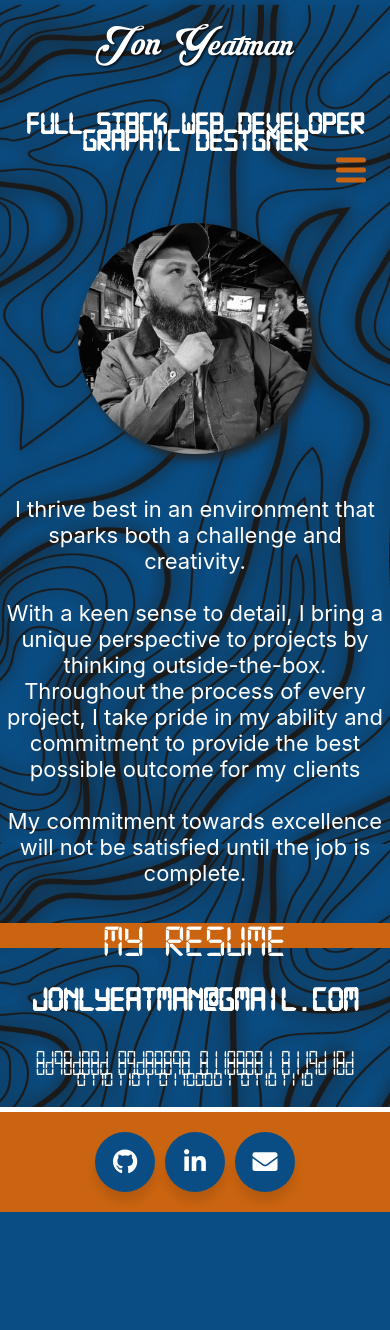
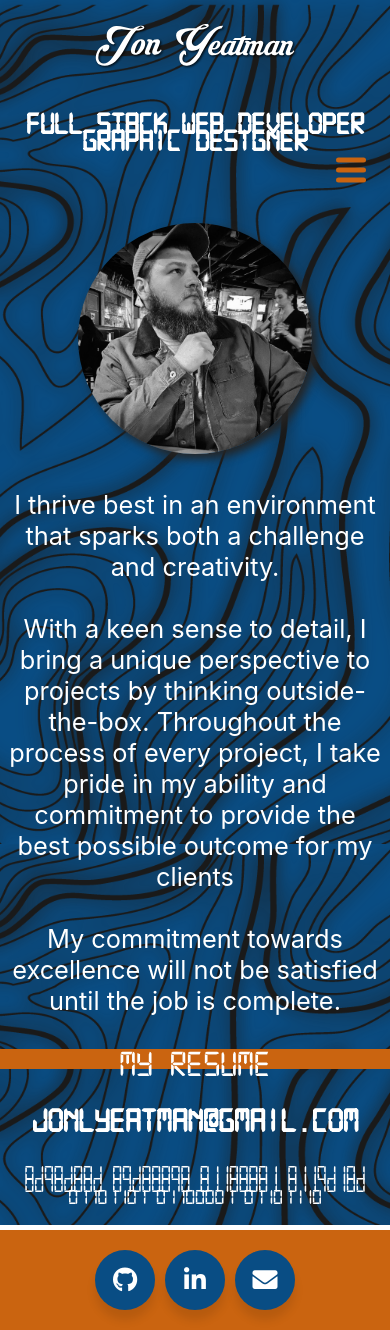
Before and after one commit to Yeatman51/jonlyeatman, a React (Create React App) app in the folder client/: page /About in a window 390 px wide. Before the commit the page ends 1212 px from the top, so only its background shows below. Built offline with nearby package versions, Linux system fonts and the light colour scheme.

Commit message:
Responsive design for about and contact pg

```diff
--- a/client/src/assets/scss/layouts/_about.scss
+++ b/client/src/assets/scss/layouts/_about.scss
@@ -21,9 +21,9 @@
   align-items: center;
   align-content: center;
   text-align: center;
-  margin: 20px 0 0 0;
-  padding: 0;
-  font-size: 30px;
+  margin: 2.5vw 0 0 0;
+  padding: 0 1vw 0 1vw;
+  font-size: 3vw;
 }
 
 .dividers-line {
@@ -44,15 +44,15 @@
 // }
 
 .resume {
+  background-color: var(--org);
+  color: white;
   font-family: digital-7;
+  text-decoration: none;
   display: flex;
-  color: white;
-  margin-top: 15px;
-  text-decoration: none;
   justify-content: center;
   align-items: center;
-  font-size: 45px;
-  background-color: var(--org);
+  margin: 2vw 0 0 0;
+  font-size: 4.5vw;
 }
 
 .secret-message {
@@ -63,22 +63,26 @@
   text-decoration: none;
   justify-content: center;
   align-items: center;
-  font-size: 22px;
-  margin: 10px 0 5px 0;
+  font-size: 2.5vw;
+  margin: 1vw 0 .5vw 0;
+  padding: 0 1vw 0 1vw;
 }
 
 @media screen and (max-width: 900px) {
   /* about pg */
   .about-text {
-    font-size: 22px;
+    font-size: 6.5vw;
+    padding: 0 2vw 0 2vw;
+  }
+
+  .resume {
+    font-size: 9.5vw;
   }
 
   .secret-message {
-    font-size: 20px;
-    margin: 10px 0 5px 0;
-  }
-  .icon-header {
-    font-size: 32px;
+    font-size: 5.5vw;
+    margin: 1vw 0 .5vw 0;
+    padding: 0 1vw 0 1vw;
   }
 
 }
--- a/client/src/assets/scss/layouts/_home.scss
+++ b/client/src/assets/scss/layouts/_home.scss
@@ -109,6 +109,7 @@
   }
   .icon-header {
     padding: 0 1vw 0 1vw;
+    font-size: 6.5vw;
   }
   .code-logos-container {
     grid-template-columns: 1fr 1fr;
--- a/client/src/assets/scss/main.css
+++ b/client/src/assets/scss/main.css
@@ -338,24 +338,10 @@ footer {
   }
 }
 .contact-form-container {
-  min-height: 80vh;
   display: flex;
   flex-direction: column;
+  align-content: center;
   align-items: center;
-}
-
-.contact-text-header {
-  color: white;
-  font-family: digital-7;
-  font-size: 5em;
-  text-align: center;
-}
-
-.contact-form-text {
-  color: white;
-  font-family: digital-7;
-  font-size: 3em;
-  text-align: center;
 }
 
 .contact-form {
@@ -427,6 +413,11 @@ label {
   border: 3px solid white;
 }
 
+@media screen and (max-width: 900px) {
+  .contact-form-container {
+    min-height: 52vh;
+  }
+}
 /* home pg */
 .cont-profile-pic {
   display: flex;
@@ -539,6 +530,7 @@ label {
 
   .icon-header {
     padding: 0 1vw 0 1vw;
+    font-size: 6.5vw;
   }
 
   .code-logos-container {
@@ -754,9 +746,9 @@ label {
   align-items: center;
   align-content: center;
   text-align: center;
-  margin: 20px 0 0 0;
-  padding: 0;
-  font-size: 30px;
+  margin: 2.5vw 0 0 0;
+  padding: 0 1vw 0 1vw;
+  font-size: 3vw;
 }
 
 .dividers-line {
@@ -765,15 +757,15 @@ label {
 }
 
 .resume {
+  background-color: var(--org);
+  color: white;
   font-family: digital-7;
+  text-decoration: none;
   display: flex;
-  color: white;
-  margin-top: 15px;
-  text-decoration: none;
   justify-content: center;
   align-items: center;
-  font-size: 45px;
-  background-color: var(--org);
+  margin: 2vw 0 0 0;
+  font-size: 4.5vw;
 }
 
 .secret-message {
@@ -784,22 +776,53 @@ label {
   text-decoration: none;
   justify-content: center;
   align-items: center;
-  font-size: 22px;
-  margin: 10px 0 5px 0;
+  font-size: 2.5vw;
+  margin: 1vw 0 0.5vw 0;
+  padding: 0 1vw 0 1vw;
 }
 
 @media screen and (max-width: 900px) {
   /* about pg */
   .about-text {
-    font-size: 22px;
+    font-size: 6.5vw;
+    padding: 0 2vw 0 2vw;
+  }
+
+  .resume {
+    font-size: 9.5vw;
   }
 
   .secret-message {
-    font-size: 20px;
-    margin: 10px 0 5px 0;
+    font-size: 5.5vw;
+    margin: 1vw 0 0.5vw 0;
+    padding: 0 1vw 0 1vw;
+  }
+}
+.contact-text-container {
+  color: white;
+}
+
+.contact-text-header {
+  color: white;
+  font-family: digital-7;
+  font-size: 9vw;
+  text-align: center;
+  margin: 5vw 0 4vw 0;
+}
+
+.contact-text-paragraph {
+  color: white;
+  font-size: 5vw;
+  text-align: center;
+}
+
+@media screen and (max-width: 900px) {
+  .contact-text-header {
+    font-size: 15vw;
+    margin: 17vw 0px 4vw 0;
   }
 
-  .icon-header {
-    font-size: 32px;
+  .contact-text-paragraph {
+    font-size: 10vw;
   }
 }/*# sourceMappingURL=main.css.map */
--- a/client/src/components/Form.js
+++ b/client/src/components/Form.js
@@ -115,8 +115,6 @@ function Form() {
 
     return (
         <div className="contact-form-container">
-            <h1 className="contact-text-header">Contact</h1>
-            <h2 className="contact-form-text">JON YEATMAN</h2>
 
             <form className="contact-form" id="message-form">
 
--- a/client/src/pages/Contact.js
+++ b/client/src/pages/Contact.js
@@ -4,7 +4,16 @@ import Form from '../components/Form.js';
 function Contact() {
     return (
         <div>
+            <div className="contact-text-container">
+                <h1 className="contact-text-header">Contact</h1>
+                <p className="contact-text-paragraph">
+                </p>
+            </div>
+
+            <div className="dividers-line"></div>
+
             <Form />
+
         </div>
     )
 }
```
Also changed, not shown: client/src/assets/scss/components/_form.scss (+5 -18 lines), client/src/assets/scss/layouts/_contact.scss (+30 -0 lines), 1 other file (tests, documents, lock files or other folders).
